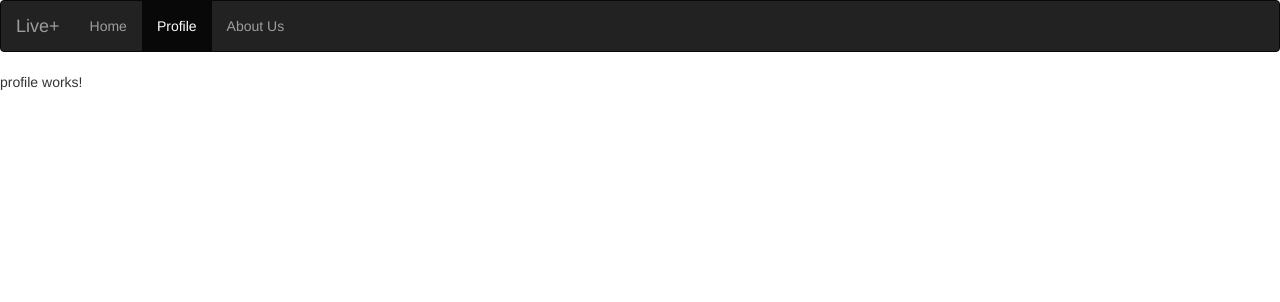
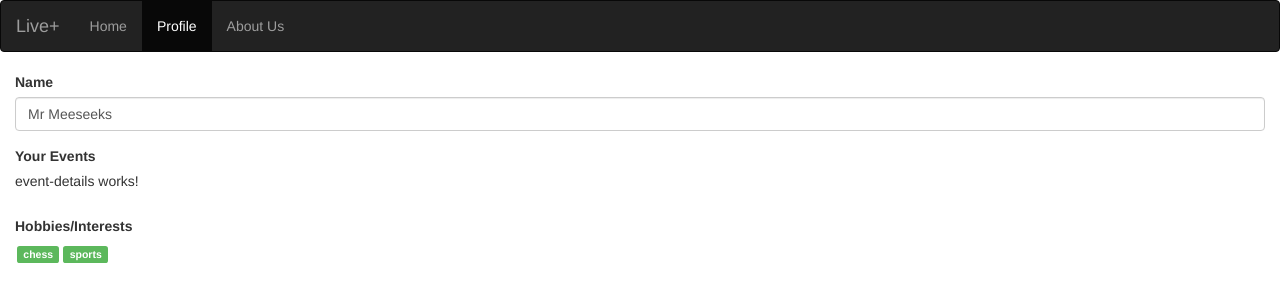
Before and after one commit to cvasqu09/livecopy, an Angular app: page /profile in a window 1280 px wide. Shown: the top 302 px of the page. Built offline with nearby package versions, Linux system fonts and the light colour scheme.

Commit message:
Added event-details and added routes for frontend routes

```diff
--- a/server.js
+++ b/server.js
@@ -13,6 +13,7 @@ const api = require('./server/routes/api');
 const eventsRoutes = require('./server/routes/events');
 const userRoutes = require('./server/routes/users');
 const smsRoutes = require('./server/routes/sms');
+const appRoutes = require('./server/routes/app');
 
 // Parser for incoming requests
 app.use(bodyParser.json());
@@ -28,6 +29,9 @@ app.use(function (req, res, next) {
   res.setHeader('Access-Control-Allow-Methods', 'POST, GET, PATCH, DELETE, OPTIONS');
   next();
 });
+
+// Initial Angular application route
+app.use('/', appRoutes);
 
 // API locations
 app.use('/api/users', userRoutes);
--- a/src/app/app.component.html
+++ b/src/app/app.component.html
@@ -1,12 +1,12 @@
 <nav class="navbar navbar-inverse">
 	<div class="container-fluid">
 		<div class="navbar-header">
-			<a class="navbar-brand" href="#">Live+</a>
+			<a class="navbar-brand custom-brand" href="#">Live+</a>
 		</div>
 		<ul class="nav navbar-nav">
-			<li routerLinkActive="active"><a [routerLink]="['/home']">Home</a></li>
-			<li routerLinkActive="active"><a [routerLink]="['/profile']">Profile</a></li>
-			<li routerLinkActive="active"><a href="#">About Us</a></li>
+			<li routerLinkActive="active"><a class="custom-brand" [routerLink]="['/home']">Home</a></li>
+			<li routerLinkActive="active"><a class="custom-brand" [routerLink]="['/profile']">Profile</a></li>
+			<li routerLinkActive="active"><a class="custom-brand" href="#">About Us</a></li>
 		</ul>
 	</div>
 </nav>
--- a/src/app/app.module.ts
+++ b/src/app/app.module.ts
@@ -1,4 +1,5 @@
 import { BrowserModule } from '@angular/platform-browser';
+import { FormsModule } from '@angular/forms';
 import { NgModule } from '@angular/core';
 
 import { AppComponent } from './app.component';
@@ -11,6 +12,7 @@ import { SearchBarComponent } from './home/search/search-bar/search-bar.componen
 import { DropdownComponent } from './home/search/dropdown/dropdown.component';
 import { appRoutes } from './frontend.routing';
 import { ProfileComponent } from './profile/profile.component';
+import { EventDetailsComponent } from './event-details/event-details.component';
 
 @NgModule({
   declarations: [
@@ -20,11 +22,13 @@ import { ProfileComponent } from './profile/profile.component';
     GoogleMapComponent,
     SearchBarComponent,
     DropdownComponent,
-    ProfileComponent
+    ProfileComponent,
+    EventDetailsComponent
   ],
   imports: [
     BrowserModule,
     HttpModule,
+    FormsModule,
     appRoutes
   ],
   providers: [UserService],
--- /dev/null
+++ b/src/app/event-details/event-details.component.html
@@ -0,0 +1,3 @@
+<p>
+  event-details works!
+</p>
--- /dev/null
+++ b/src/app/event-details/event-details.component.ts
@@ -0,0 +1,16 @@
+import { Component, OnInit, Input } from '@angular/core';
+import { Event } from '../event/event.model';
+
+@Component({
+  selector: 'app-event-details',
+  templateUrl: './event-details.component.html',
+  styleUrls: ['./event-details.component.css']
+})
+export class EventDetailsComponent implements OnInit {
+	@Input() event: Event;
+  constructor() { }
+
+  ngOnInit() {
+  }
+
+}
--- a/src/app/frontend.routing.ts
+++ b/src/app/frontend.routing.ts
@@ -7,7 +7,7 @@ import { HomeComponent } from "./home/home.component";
 const ROUTES: Routes = [
 	// { path: '', redirectTo: 'signin', pathMatch: 'full'},
 	// { path: "signin", component: }
-	{ path: "profile", component: ProfileComponent },
+	{ path: "profile", component: ProfileComponent }, // Change path to profile/:id once profiles are handled
 	{ path: "home", component: HomeComponent }
 ];
 
--- a/src/app/home/search/dropdown/dropdown.component.html
+++ b/src/app/home/search/dropdown/dropdown.component.html
@@ -1,7 +1,9 @@
 <div class="dropdown">
-	<button class="btn btn-warning dropdown-toggle" type="button" data-toggle="dropdown">Categories<span class="caret"></span></button>
+	<button class="btn btn-warning dropdown-toggle" type="button" data-toggle="dropdown">Categories <span class="caret"></span></button>
 
 	<ul class="dropdown-menu">
-		<li *ngFor="let category of presetCategories"><a href="#">{{ category }}</a></li>
+		<li *ngFor="let category of presetCategories">
+			<a href="#">{{ category }}</a>
+		</li>
 	</ul>
 </div>
--- a/src/app/profile/profile.component.css
+++ b/src/app/profile/profile.component.css
@@ -0,0 +1,10 @@
+ul {
+	padding: 0;
+	list-style: none;
+}
+
+ul li {
+	margin: 0;
+	display: inline-block;
+	padding: 2px;
+}
--- a/src/app/profile/profile.component.html
+++ b/src/app/profile/profile.component.html
@@ -1,3 +1,38 @@
-<p>
-  profile works!
-</p>
+<div class="container-fluid">
+	<form>
+	  <div class="form-group">
+	  	<div class="row">
+		  	<div class="col-xs-12">
+	  			<label for="fullName">Name</label>
+	    		<input type="email" class="form-control" id="fullName" [value]="user.fullName">
+	  		</div>
+	  	</div>
+	  </div>
+		<div class="form-group">
+			<div class="row">
+				<div class="col-xs-12">
+					<label for="createdEvents">Your Events</label>
+					<app-event-details *ngFor="let userEvent of userCreatedEvents" [event]="userEvent"></app-event-details>
+				</div>
+			</div>
+		</div>
+	  <div class="form-group">
+	  	<div class="row">
+	  		<div class="col-xs-12">
+  			  <label for="categories">Hobbies/Interests</label>
+			    <ul>
+			    	<li *ngFor="let category of user.categories">
+							<span class="label label-success">{{category}}</span>
+			    	</li>
+			    </ul>
+	  		</div>
+	  	</div>
+	  </div>
+		<div class="form-group">
+			<div class="row">
+				<div class="col-xs-12">
+				</div>
+			</div>
+		</div>
+	</form>
+</div>
--- a/src/app/profile/profile.component.ts
+++ b/src/app/profile/profile.component.ts
@@ -1,15 +1,22 @@
 import { Component, OnInit } from '@angular/core';
+import { UserService } from '../user/user.service';
+import { User } from '../user/user.model';
+import { Event } from '../event/event.model';
 
 @Component({
   selector: 'app-profile',
   templateUrl: './profile.component.html',
-  styleUrls: ['./profile.component.css']
+  styleUrls: ['./profile.component.css'],
+  providers: [UserService]
 })
 export class ProfileComponent implements OnInit {
-
-  constructor() { }
+	user: User = new User("Mr Meeseeks", ["chess", "sports"], ["bbbbbbbbbbbbbbbbbbbbbbbb"], 0, []);
+  userCreatedEvents: Array<Event> = [new Event("Chess meeetup", ["chess"], 2,
+    [-64.15328979492188, -5.266007882805485], 1000, 1200, "Meetup to play chess", "Chris V", "bbbbbbbbbbbbbbbbbbbbbbbb")]; // Change this to retrieved events from event Service
+  constructor(private userService: UserService) { }
 
   ngOnInit() {
+
   }
 
 }
```
Also changed, not shown: src/app/event-details/event-details.component.css (added), 1 other file (tests, documents, lock files or other folders).
